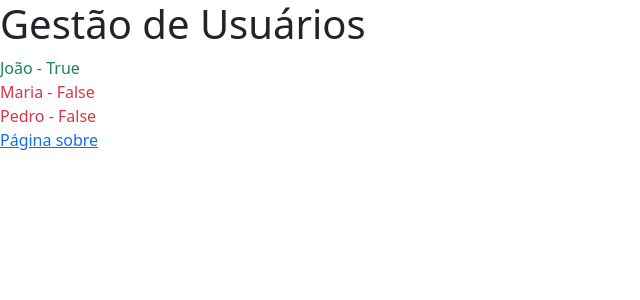
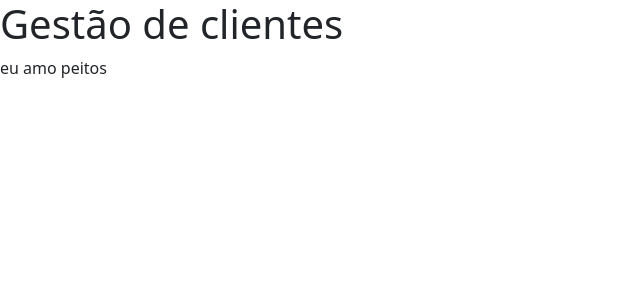
Before and after one commit to israelbrian/gestao-de-usuarios, a Flask app: page / in a window 1280 px wide. Shown: the top 300 px of the page, without its empty margins (0-640 px from the left). Run offline with Flask 3, Linux system fonts and the light colour scheme; parts of the project's set-up code (start-up, migrations or seed data) failed here and were passed over.

Commit message:
ta com erro, porem parece que não é no codigo

```diff
--- a/main.py
+++ b/main.py
@@ -1,28 +1,13 @@
-from flask import Flask, url_for, render_template
+from flask import Flask
+from routes.home import home_rout
+from routes.cliente import cliente_rout
+
 
 # Inicialização
 app = Flask(__name__)
 
-# Rotas
-@app.route('/')
-def ola_mundo():
-    # Lista de dicionarios
-    titulo = "Gestão de Usuários"
-    usuario = [
-        {'nome': 'João', 'membro_ativo': True},
-        {'nome': 'Maria', 'membro_ativo': False},
-        {'nome': 'Pedro', 'membro_ativo': False}
-    ]
-    return render_template('index.html', titulo=titulo, usuario=usuario)
-
-    # f"<a href='{ url_for('pagina_sobre') }'>Sobre</a>"
-
-@app.route("/sobre")
-def pagina_sobre():
-    return """
-    <h1>Sobre</h1>
-    <p>Esta é uma página sobre o projeto.</p>"""
-
+app.register_blueprint(home_rout)
+app.register_blueprint(cliente_rout, url_prefix='/clientes')
 
 # Execução
 app.run(debug=True)
--- /dev/null
+++ b/routes/home.py
@@ -0,0 +1,7 @@
+from flask import Blueprint, render_template
+
+home_rout = Blueprint('home', __name__)
+
+@home_rout.route('/')
+def home():
+    return render_template('index.html')
--- a/templates/index.html
+++ b/templates/index.html
@@ -7,17 +7,8 @@
     <link href="https://cdn.jsdelivr.net/npm/bootstrap@5.3.5/dist/css/bootstrap.min.css" rel="stylesheet" integrity="sha384-SgOJa3DmI69IUzQ2PVdRZhwQ+dy64/BUtbMJw1MZ8t5HZApcHrRKUc4W0kG879m7" crossorigin="anonymous">
   </head>
   <body>
-    <h1>{{ titulo }}</h1>
-
-    {% for usuario in usuario %}
-      {% if usuario.membro_ativo %}
-          <div class="text-success">{{ usuario.nome }} - {{ usuario.membro_ativo }}</div>
-      {% else %}
-          <div class="text-danger">{{ usuario.nome }} - {{ usuario.membro_ativo}}</div>
-      {% endif %}
-    {% endfor %}
-
-    <a href="{{ url_for('pagina_sobre') }}">Página sobre</a>
+    <h1>Gestão de clientes</h1>
+    <p>eu amo peitos</p>
 
     <script src="https://cdn.jsdelivr.net/npm/bootstrap@5.3.5/dist/js/bootstrap.bundle.min.js" integrity="sha384-k6d4wzSIapyDyv1kpU366/PK5hCdSbCRGRCMv+eplOQJWyd1fbcAu9OCUj5zNLiq" crossorigin="anonymous"></script>
   </body>
```
Also changed, not shown: routes/cliente.py (added, +50 -0 lines).
